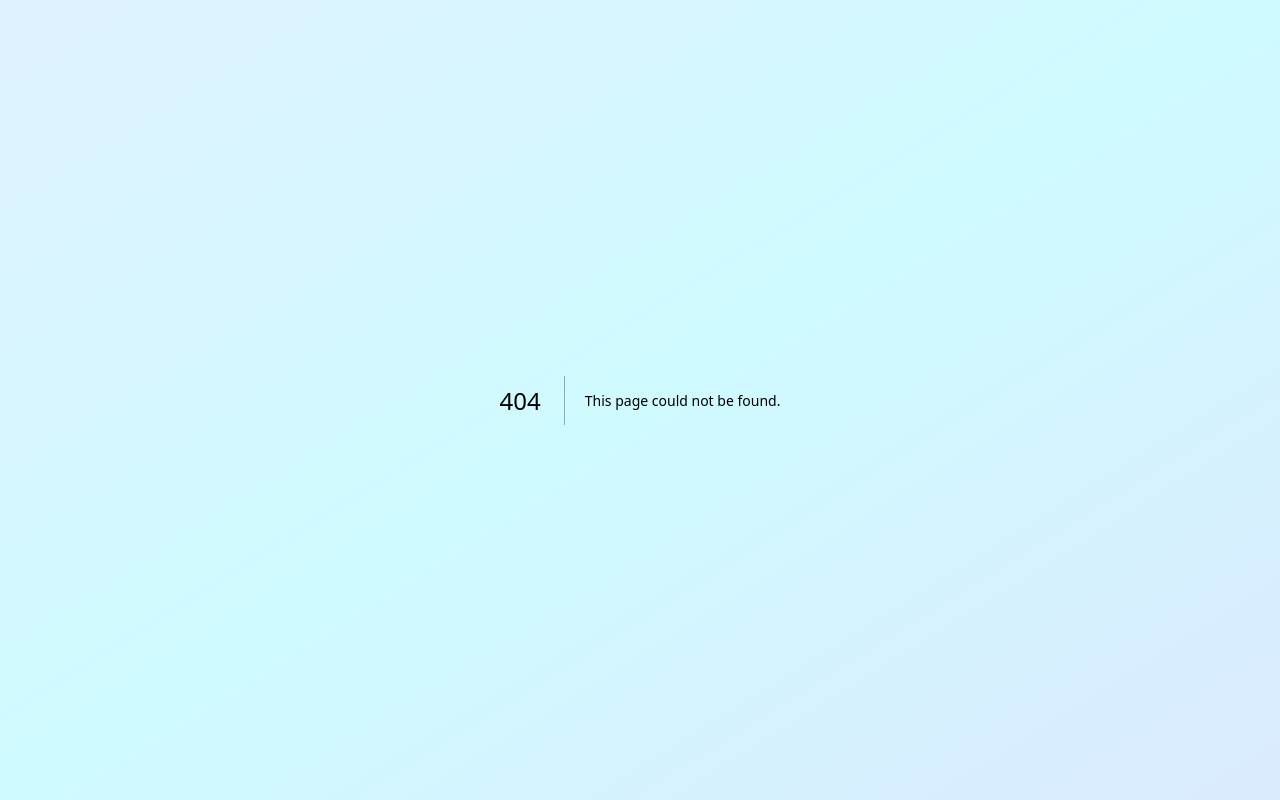
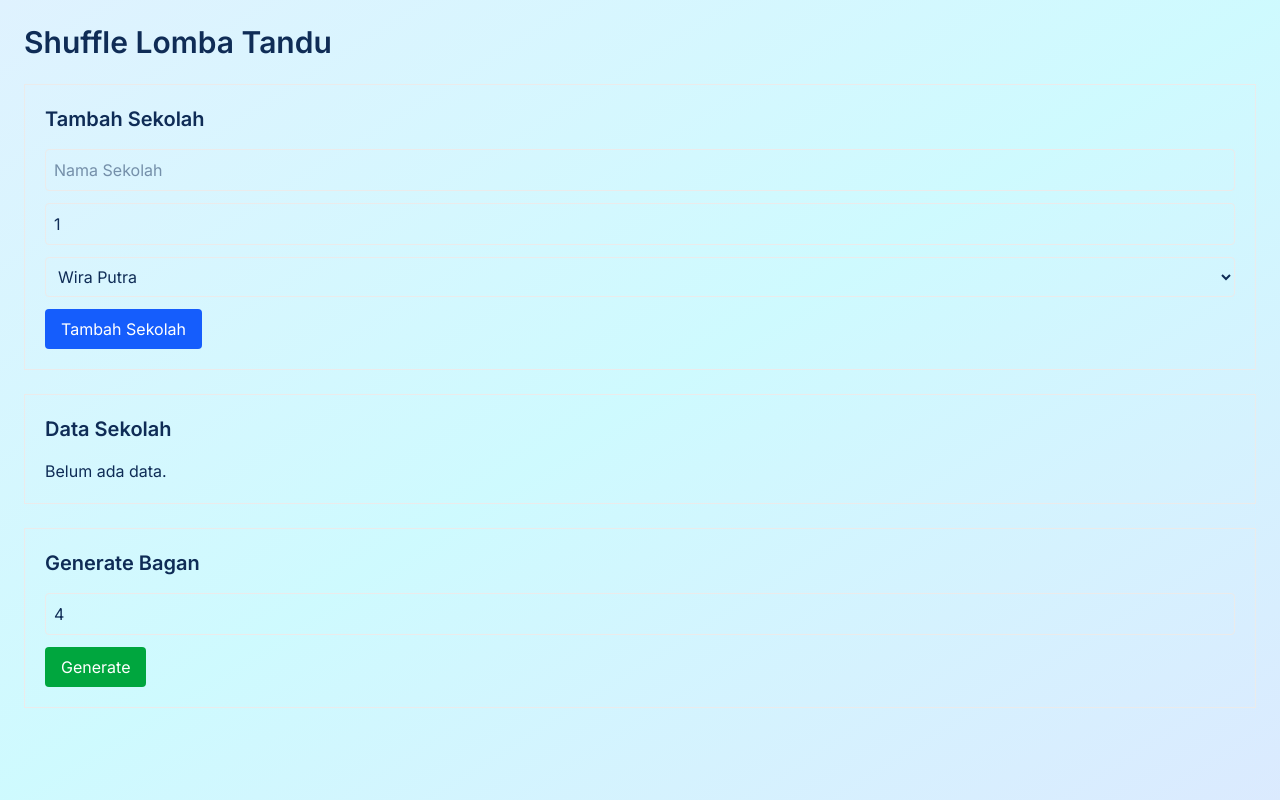
Before and after one commit to Fiqri-YuMa/p3kwebsitee-main, a Next.js app: page /admin/Kocokan in a window 1280 px wide. Before the commit this address had no page. Built offline with nearby package versions, Linux system fonts and the light colour scheme.

Commit message:
update kocokan bagan tandu

```diff
--- /dev/null
+++ b/src/app/admin/Kocokan/page.tsx
@@ -0,0 +1,351 @@
+'use client';
+
+import { useState } from 'react';
+
+interface School {
+  id: number;
+  school_name: string;
+  team_count: number;
+  category: string;
+}
+
+interface GeneratedGroups {
+  [category: string]: string[][];
+}
+
+const getBaganName = (index: number) => {
+  let name = '';
+  let num = index;
+
+  do {
+    name =
+      String.fromCharCode(65 + (num % 26)) +
+      name;
+    num = Math.floor(num / 26) - 1;
+  } while (num >= 0);
+
+  return name;
+};
+
+export default function KocokanPage() {
+  const [schoolName, setSchoolName] = useState('');
+  const [teamCount, setTeamCount] = useState(1);
+  const [category, setCategory] = useState('Wira Putra');
+
+  const [schools, setSchools] = useState<School[]>([]);
+  const [groups, setGroups] =
+    useState<GeneratedGroups>({});
+
+  const [groupCount, setGroupCount] =
+    useState(4);
+
+  const handleAddSchool = () => {
+    if (!schoolName.trim()) {
+      alert('Nama sekolah wajib diisi');
+      return;
+    }
+
+    const newSchool: School = {
+      id: Date.now(),
+      school_name: schoolName,
+      team_count: teamCount,
+      category,
+    };
+
+    setSchools((prev) => [...prev, newSchool]);
+
+    setSchoolName('');
+    setTeamCount(1);
+    setCategory('Wira Putra');
+  };
+
+  const handleGenerate = () => {
+    const categories = [
+      'Wira Putra',
+      'Wira Putri',
+      'Madya Putra',
+      'Madya Putri',
+    ];
+
+    const result: GeneratedGroups = {};
+
+    categories.forEach((category) => {
+      const categorySchools = schools.filter(
+        (school) => school.category === category
+      );
+
+      type TeamData = {
+        school: string;
+        name: string;
+      };
+
+      const teams: TeamData[] = [];
+
+      categorySchools.forEach((school) => {
+        for (
+          let i = 0;
+          i < school.team_count;
+          i++
+        ) {
+          const reguName =
+            String.fromCharCode(65 + i);
+
+          teams.push({
+            school: school.school_name,
+            name: `${school.school_name} - Regu ${reguName}`,
+          });
+        }
+      });
+
+      const shuffled = [...teams].sort(
+        () => Math.random() - 0.5
+      );
+
+      const generatedGroups: string[][] =
+        Array.from(
+          { length: groupCount },
+          () => []
+        );
+
+      shuffled.forEach((team) => {
+        let placed = false;
+
+        const availableGroups =
+          generatedGroups
+            .map((group, index) => ({
+              index,
+              group,
+            }))
+            .filter(
+              ({ group }) =>
+                !group.some((member) =>
+                  member.includes(team.school)
+                )
+            );
+
+        if (availableGroups.length > 0) {
+          availableGroups.sort(
+            (a, b) =>
+              a.group.length -
+              b.group.length
+          );
+
+          availableGroups[0].group.push(
+            team.name
+          );
+
+          placed = true;
+        }
+
+        if (!placed) {
+          let smallestIndex = 0;
+
+          for (
+            let i = 1;
+            i < generatedGroups.length;
+            i++
+          ) {
+            if (
+              generatedGroups[i].length <
+              generatedGroups[
+                smallestIndex
+              ].length
+            ) {
+              smallestIndex = i;
+            }
+          }
+
+          generatedGroups[
+            smallestIndex
+          ].push(team.name);
+        }
+      });
+
+      result[category] = generatedGroups;
+    });
+
+    setGroups(result);
+  };
+
+  return (
+    <div className="p-6 max-w-7xl mx-auto">
+      <h1 className="text-3xl font-bold mb-6">
+        Shuffle Lomba Tandu
+      </h1>
+
+      <div className="border rounded-lg p-5 mb-6">
+        <h2 className="text-xl font-semibold mb-4">
+          Tambah Sekolah
+        </h2>
+
+        <input
+          type="text"
+          placeholder="Nama Sekolah"
+          value={schoolName}
+          onChange={(e) =>
+            setSchoolName(e.target.value)
+          }
+          className="border p-2 rounded w-full mb-3"
+        />
+
+        <input
+          type="number"
+          min={1}
+          value={teamCount}
+          onChange={(e) =>
+            setTeamCount(
+              Number(e.target.value)
+            )
+          }
+          className="border p-2 rounded w-full mb-3"
+        />
+
+        <select
+          value={category}
+          onChange={(e) =>
+            setCategory(e.target.value)
+          }
+          className="border p-2 rounded w-full mb-3"
+        >
+          <option>Wira Putra</option>
+          <option>Wira Putri</option>
+          <option>Madya Putra</option>
+          <option>Madya Putri</option>
+        </select>
+
+        <button
+          onClick={handleAddSchool}
+          className="bg-blue-600 text-white px-4 py-2 rounded"
+        >
+          Tambah Sekolah
+        </button>
+      </div>
+
+      <div className="border rounded-lg p-5 mb-6">
+        <h2 className="text-xl font-semibold mb-4">
+          Data Sekolah
+        </h2>
+
+        {schools.length === 0 ? (
+          <p>Belum ada data.</p>
+        ) : (
+          <table className="w-full border">
+            <thead>
+              <tr className="border-b">
+                <th className="text-left p-2">
+                  Sekolah
+                </th>
+                <th className="text-left p-2">
+                  Jumlah Regu
+                </th>
+                <th className="text-left p-2">
+                  Kategori
+                </th>
+              </tr>
+            </thead>
+
+            <tbody>
+              {schools.map((school) => (
+                <tr
+                  key={school.id}
+                  className="border-b"
+                >
+                  <td className="p-2">
+                    {school.school_name}
+                  </td>
+                  <td className="p-2">
+                    {school.team_count}
+                  </td>
+                  <td className="p-2">
+                    {school.category}
+                  </td>
+                </tr>
+              ))}
+            </tbody>
+          </table>
+        )}
+      </div>
+
+      <div className="border rounded-lg p-5 mb-6">
+        <h2 className="text-xl font-semibold mb-4">
+          Generate Bagan
+        </h2>
+
+        <input
+          type="number"
+          min={2}
+          value={groupCount}
+          onChange={(e) =>
+            setGroupCount(
+              Number(e.target.value)
+            )
+          }
+          className="border p-2 rounded w-full mb-3"
+          placeholder="Jumlah Bagan"
+        />
+
+        <button
+          onClick={handleGenerate}
+          className="bg-green-600 text-white px-4 py-2 rounded"
+        >
+          Generate
+        </button>
+      </div>
+
+      {Object.keys(groups).length > 0 && (
+        <div className="space-y-10">
+          {Object.entries(groups).map(
+            ([category, categoryGroups]) => (
+              <div key={category}>
+                <h2 className="text-2xl font-bold mb-4">
+                  {category}
+                </h2>
+
+                <div
+                  className="grid gap-4"
+                  style={{
+                    gridTemplateColumns:
+                      'repeat(auto-fit, minmax(280px, 1fr))',
+                  }}
+                >
+                  {categoryGroups.map(
+                    (group, index) => (
+                      <div
+                        key={index}
+                        className="border rounded-lg p-4"
+                      >
+                        <h3 className="font-bold mb-3">
+                          Bagan{' '}
+                          {getBaganName(index)}
+                        </h3>
+
+                        {group.length === 0 ? (
+                          <p className="text-gray-500">
+                            Belum ada regu
+                          </p>
+                        ) : (
+                          <ul className="space-y-1">
+                            {group.map(
+                              (
+                                team,
+                                idx
+                              ) => (
+                                <li key={idx}>
+                                  • {team}
+                                </li>
+                              )
+                            )}
+                          </ul>
+                        )}
+                      </div>
+                    )
+                  )}
+                </div>
+              </div>
+            )
+          )}
+        </div>
+      )}
+    </div>
+  );
+}
--- /dev/null
+++ b/src/lib/generateGroups.ts
@@ -0,0 +1,45 @@
+export interface Team {
+  id: number;
+  school_name: string;
+  team_name: string;
+}
+
+export function generateGroups(
+  teams: Team[],
+  groupCount: number
+) {
+  const shuffled = [...teams].sort(
+    () => Math.random() - 0.5
+  );
+
+  const groups: Team[][] = Array.from(
+    { length: groupCount },
+    () => []
+  );
+
+  for (const team of shuffled) {
+    let placed = false;
+
+    for (const group of groups) {
+      const sameSchoolExists = group.some(
+        (t) => t.school_name === team.school_name
+      );
+
+      if (!sameSchoolExists) {
+        group.push(team);
+        placed = true;
+        break;
+      }
+    }
+
+    if (!placed) {
+      const smallestGroup = groups.reduce((a, b) =>
+        a.length <= b.length ? a : b
+      );
+
+      smallestGroup.push(team);
+    }
+  }
+
+  return groups;
+}
```
